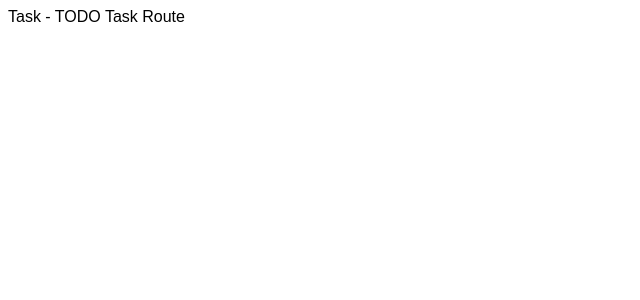
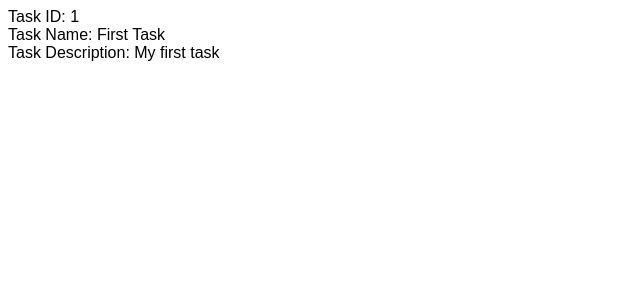
Before and after one commit to Nielam-Dass/Todo-App-Collection, a React (Vite) app in the folder todo_apps/002-mern-app/frontend/: page /task/1 in a window 1280 px wide. Shown: the top 300 px of the page, without its empty margins (0-640 px from the left). Built offline with nearby package versions, Linux system fonts and the light colour scheme.

Commit message:
Display task info in TaskPage component

```diff
--- a/todo_apps/002-mern-app/frontend/src/pages/task/TaskPage.jsx
+++ b/todo_apps/002-mern-app/frontend/src/pages/task/TaskPage.jsx
@@ -1,6 +1,17 @@
+import { useParams } from "react-router-dom";
+import { fetchOneTask } from "../../services/taskService";
+
+
 function TaskPage () {
+  const { taskId } = useParams();
+  const task = fetchOneTask(taskId);
+
   return (
-    <div>Task - TODO Task Route</div>
+    <>
+    <div>Task ID: {task._id}</div>
+    <div>Task Name: {task.taskName}</div>
+    <div>Task Description: {task.taskDescription}</div>
+    </>
   );
 }
 
```
